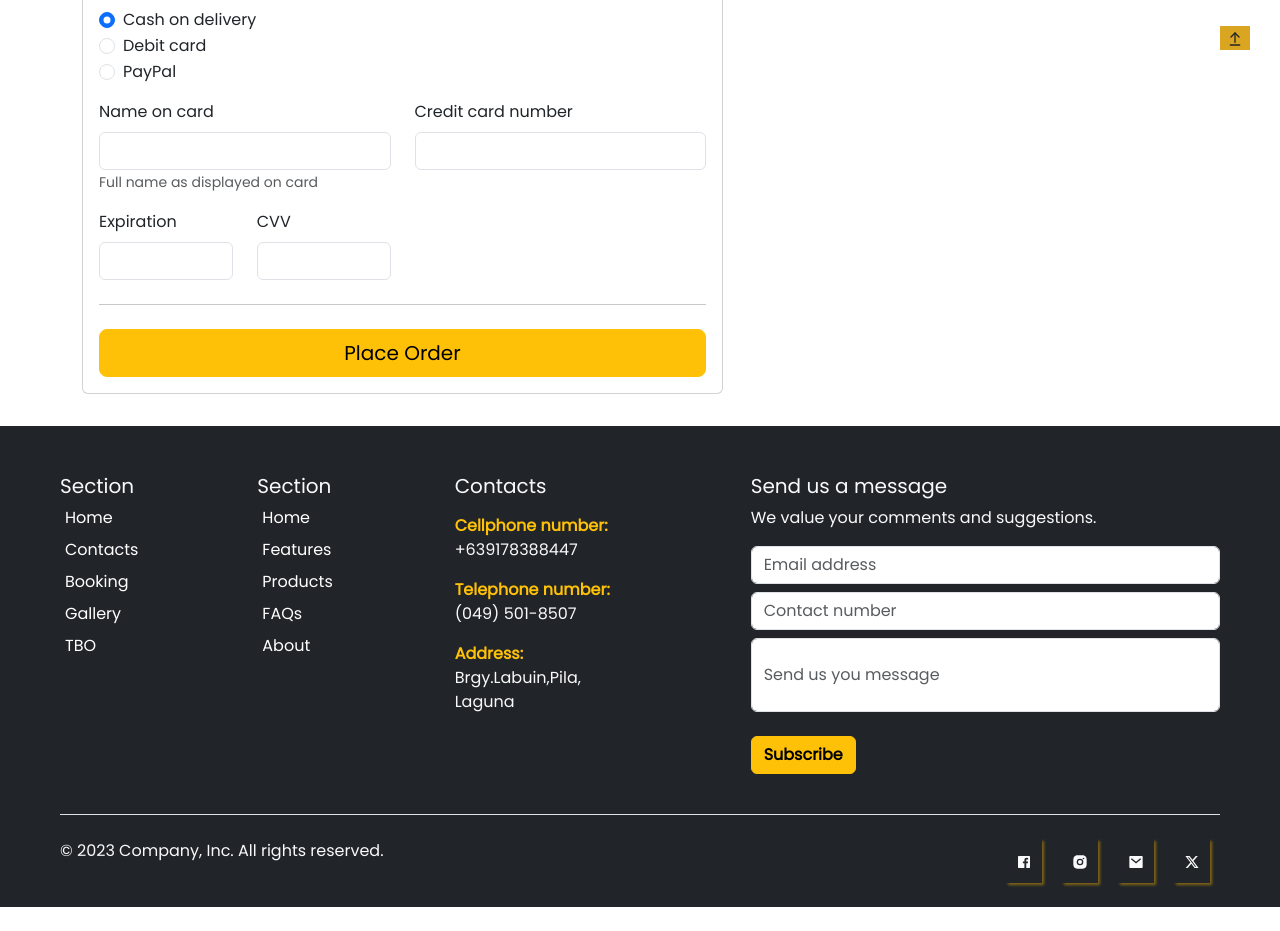
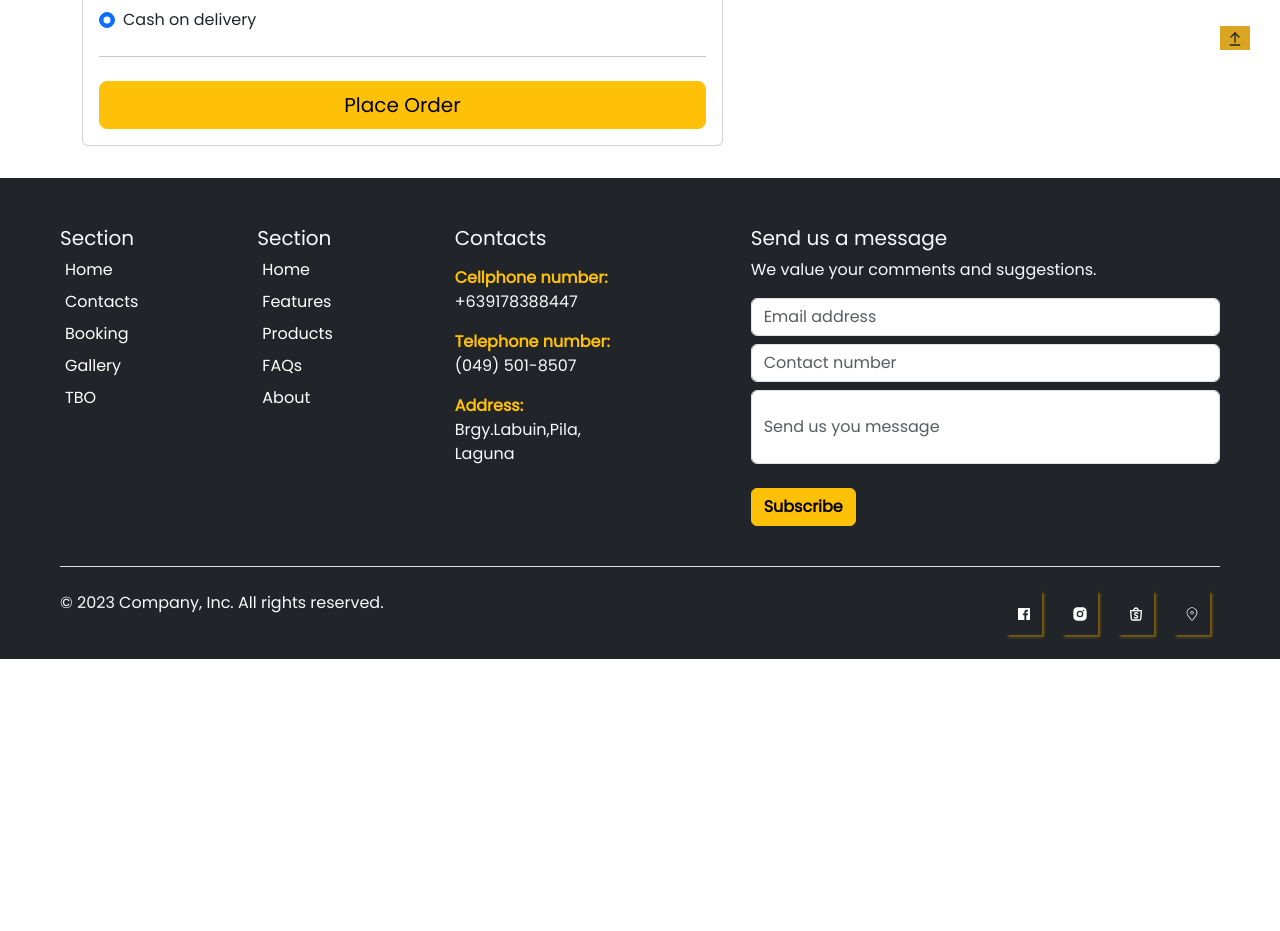
Before and after one commit to Katlearn/capstonefinal, a React (Create React App) app: page /checkout in a window 1280 px wide. Shown: the part 720-1651 px from the top of the page. After the commit the page ends 1403 px from the top, so only its background shows below. Built offline with nearby package versions, Linux system fonts and the light colour scheme.

Commit message:
1.20.2024

```diff
--- a/src/components/checkout.js
+++ b/src/components/checkout.js
@@ -1,5 +1,7 @@
 import React, { useEffect, useState } from 'react';
 import './checkout.css';
+import axios from 'axios';
+import { Link } from 'react-router-dom';
 
 const Checkout = () => {
     const [dataFromLocalStorage, setDataFromLocalStorage] = useState([]);
@@ -40,7 +42,31 @@ const Checkout = () => {
   //total amount
     const ComputedTotalAmount = shippingFee+cartTotalPrice ;
 
-
+//form
+const [checkoutData, setCheckoutData] = useState({
+    firstname: '',
+    lastname:'',
+    phonenumber:'',
+    emailaddress: '',
+    fulladdress: '',
+    city:'',
+    state:'',
+    zipcode:'',
+    paymentmethod:'',
+    total: 0,
+  });
+  const handleInputChange = e => {
+    setCheckoutData({ ...checkoutData, [e.target.name]: e.target.value });
+  };
+  const handleCheckout = async () => {
+    try {
+      await axios.post('http://localhost:3000/api/checkout', checkoutData);
+      alert('Checkout successful!');
+    } catch (error) {
+      console.error('Error during checkout:', error);
+      alert('Error during checkout');
+    }
+  };
 
 
 
@@ -67,49 +93,49 @@ const Checkout = () => {
                       <div className='col-md-6'>
                           <div className='form-group mb-3'>
                               <label>Firstname</label>
-                              <input type='text' name='firstname' className='form-control'></input>
+                              <input type='text' name='firstname' className='form-control' onChange={handleInputChange}></input>
                           </div>
                       </div>
                       <div className='col-md-6'>
                           <div className='form-group mb-3'>
                               <label>Lastname</label>
-                              <input type='text' name='lastname' className='form-control'></input>
+                              <input type='text' name='lastname' className='form-control'onChange={handleInputChange}></input>
                           </div>
                       </div>
                       <div className='col-md-6'>
                           <div className='form-group mb-3'>
                               <label>Phone Number</label>
-                              <input type='text' name='phonenumber' className='form-control'></input>
+                              <input type='text' name='phonenumber' className='form-control'onChange={handleInputChange}></input>
                           </div>
                       </div>
                       <div className='col-md-6'>
                           <div className='form-group mb-3'>
                               <label>Email Address</label>
-                              <input type='text' name='emailaddress' className='form-control'></input>
+                              <input type='text' name='emailaddress' className='form-control'onChange={handleInputChange}></input>
                           </div>
                       </div>
                       <div className='col-md-12'>
                           <div className='form-group mb-3'>
                               <label>Full Address</label>
-                              <textarea type='text' name='fulladdress' className='form-control' rows='3'></textarea>
+                              <textarea type='text' name='fulladdress' className='form-control' rows='3'onChange={handleInputChange}></textarea>
                           </div>
                       </div>
                       <div className='col-md-4'>
                           <div className='form-group mb-'>
                               <label>City</label>
-                              <input type='text' name='city' className='form-control'></input>
+                              <input type='text' name='city' className='form-control'onChange={handleInputChange}></input>
                           </div>
                       </div>
                       <div className='col-md-4'>
                           <div className='form-group mb-3'>
                               <label>State</label>
-                              <input type='text' name='state' className='form-control'></input>
+                              <input type='text' name='state' className='form-control'onChange={handleInputChange}></input>
                           </div>
                       </div>
                       <div className='col-md-4'>
                           <div className='form-group mb-3'>
                               <label>Zipcode</label>
-                              <input type='text' name='zipcode' className='form-control'></input>
+                              <input type='text' name='zipcode' className='form-control'onChange={handleInputChange}></input>
                           </div>
                       </div>
                       <div className='col-md-12'>
@@ -119,57 +145,18 @@ const Checkout = () => {
 
                             <div class="my-3">
                             <div class="form-check">
-                                <input id="credit" name="paymentMethod" type="radio" class="form-check-input" checked required/>
-                                <label class="form-check-label" for="credit">Cash on delivery</label>
-                            </div>
-                            <div class="form-check">
-                                <input id="debit" name="paymentMethod" type="radio" class="form-check-input" required/>
-                                <label class="form-check-label" for="debit">Debit card</label>
-                            </div>
-                            <div class="form-check">
-                                <input id="paypal" name="paymentMethod" type="radio" class="form-check-input" required/>
-                                <label class="form-check-label" for="paypal">PayPal</label>
-                            </div>
+                                <input id="cod" name="paymentmethod" type="radio" class="form-check-input" checked required onChange={handleInputChange}/>
+                                <label class="form-check-label" for="cod">Cash on delivery</label>
                             </div>
 
-                            <div class="row gy-3">
-                            <div class="col-md-6">
-                                <label for="cc-name" class="form-label">Name on card</label>
-                                <input type="text" class="form-control" id="cc-name" placeholder="" required/>
-                                <small class="text-body-secondary">Full name as displayed on card</small>
-                                <div class="invalid-feedback">
-                                Name on card is required
-                                </div>
                             </div>
 
-                            <div class="col-md-6">
-                                <label for="cc-number" class="form-label">Credit card number</label>
-                                <input type="text" class="form-control" id="cc-number" placeholder="" required/>
-                                <div class="invalid-feedback">
-                                Credit card number is required
-                                </div>
-                            </div>
-
-                            <div class="col-md-3">
-                                <label for="cc-expiration" class="form-label">Expiration</label>
-                                <input type="text" class="form-control" id="cc-expiration" placeholder="" required/>
-                                <div class="invalid-feedback">
-                                Expiration date required
-                                </div>
-                            </div>
-
-                            <div class="col-md-3">
-                                <label for="cc-cvv" class="form-label">CVV</label>
-                                <input type="text" class="form-control" id="cc-cvv" placeholder="" required/>
-                                <div class="invalid-feedback">
-                                Security code required
-                                </div>
-                            </div>
-                            </div>
 
                             <hr class="my-4"/>
+                            <Link  to='/confirmation'>
+                            <button class="w-100 btn btn-warning btn-lg" type="submit" onClick={handleCheckout}>Place Order</button>
+                            </Link>
 
-                            <button class="w-100 btn btn-warning btn-lg" type="submit">Place Order</button>
                       </div>
 
                     </div>
@@ -217,7 +204,7 @@ const Checkout = () => {
                                 <strong>Shipping Fee:</strong> P{shippingFee.toFixed(2)}
                             </div>
 
-                            <div className='text-end'>
+                            <div className='text-end' name='total' onChange={handleInputChange}>
                                 <strong>Total Amount:</strong> P{ComputedTotalAmount.toFixed(2)}
                             </div>
                     </div>
--- a/src/components/footer.css
+++ b/src/components/footer.css
@@ -1,3 +1,5 @@
+
+
 .icon li{
   margin-left: 20px;
   list-style: none;
@@ -7,6 +9,12 @@
   transition: 0.5s;
 
 }
+.icon li a{
+
+  text-decoration: none;
+  color: white;
+}
+
 .icon li:hover{
 
   background: goldenrod;
--- a/src/components/footer.js
+++ b/src/components/footer.js
@@ -2,12 +2,46 @@ import React from 'react'
 import { Link } from 'react-router-dom';
 import { RiFacebookBoxFill } from "react-icons/ri";
 import { RiInstagramFill } from "react-icons/ri";
-import { RiMailFill } from "react-icons/ri";
-import { RiTwitterXFill } from "react-icons/ri";
+import { TbBrandShopee } from "react-icons/tb";
+import { CiLocationOn } from "react-icons/ci";
 import { LuArrowUpFromLine } from "react-icons/lu";
 import './footer.css'
 
 const Footer = () => {
+
+
+    const openFb = () => {
+      // Specify the URL you want to open in the new window
+      const url = 'https://www.facebook.com/thebrickovencafeph';
+
+      // Open a new window or tab
+        window.open(url, '_blank');
+    }
+    const openInsta = () => {
+      // Specify the URL you want to open in the new window
+      const url = 'https://www.instagram.com/thebrickovencafe/';
+
+      // Open a new window or tab
+        window.open(url, '_blank');
+    }
+
+    const openShopee = () => {
+      // Specify the URL you want to open in the new window
+      const url = 'https://shopee.ph/thebrickovencafeph?fbclid=IwAR0jRYwQRq84mLtzcc6z_ju_9E8zGtNMvI356X45R6M22beeOzpImB_sB-w';
+
+      // Open a new window or tab
+        window.open(url, '_blank');
+    }
+
+    const openLoc = () => {
+      // Specify the URL you want to open in the new window
+      const url = 'https://www.google.com/maps/place/The+Brickoven+Caf%C3%A9/@14.2439911,121.3690739,17z/data=!3m1!4b1!4m6!3m5!1s0x3397e3dbf8e6287f:0x952c6ffc4545e71c!8m2!3d14.2439911!4d121.3690739!16s%2Fg%2F11jhxmctft?entry=ttu';
+
+      // Open a new window or tab
+        window.open(url, '_blank');
+    }
+
+
   return (
    <>
 
@@ -70,10 +104,26 @@ const Footer = () => {
         <div className="d-flex flex-column flex-sm-row justify-content-between py-4 my-4 border-top">
           <p>&copy; 2023 Company, Inc. All rights reserved.</p>
           <div className='icon d-flex'>
-                    <li><RiFacebookBoxFill /></li>
-                    <li><RiInstagramFill /></li>
-                    <li><RiMailFill /></li>
-                    <li><RiTwitterXFill /></li>
+                     <li>
+                        <a href="#" onClick={openFb}>
+                          <RiFacebookBoxFill />
+                        </a>
+                      </li>
+                      <li>
+                        <a href="#" onClick={openInsta}>
+                        <RiInstagramFill />
+                        </a>
+                      </li>
+                      <li>
+                        <a href="#" onClick={openShopee}>
+                        <TbBrandShopee />
+                        </a>
+                      </li>
+                      <li>
+                        <a href="#" onClick={openLoc}>
+                        <CiLocationOn />
+                        </a>
+                      </li>
             </div>
         </div>
       </footer>
--- a/src/components/rout.js
+++ b/src/components/rout.js
@@ -12,6 +12,8 @@ import Venue from './venue.js'
 import Gallery from './gallery.js'
 import Tbogallery from './tbogallery.js'
 import Videogallery from './videogallery.js'
+import Confirmation from './confirmation.js'
+
 const Rout = ({product,setProduct,cart,setCart,addtocart}) => {
 
   // const userToken = localStorage.getItem('token');
@@ -35,6 +37,7 @@ const Rout = ({product,setProduct,cart,setCart,addtocart}) => {
           <Route path='/venue' element={<Venue/>}/>
           <Route path='/cart' element={<Cart cart={cart} setCart={setCart}/>}/>
           <Route path='/checkout' element={<Checkout/>}/>
+          <Route path='/confirmation' element={<Confirmation/>}/>
 
 
       </Routes>
```
Also changed, not shown: src/components/confirmation.js (added, +11 -0 lines), 1 other file (tests, documents, lock files or other folders).
